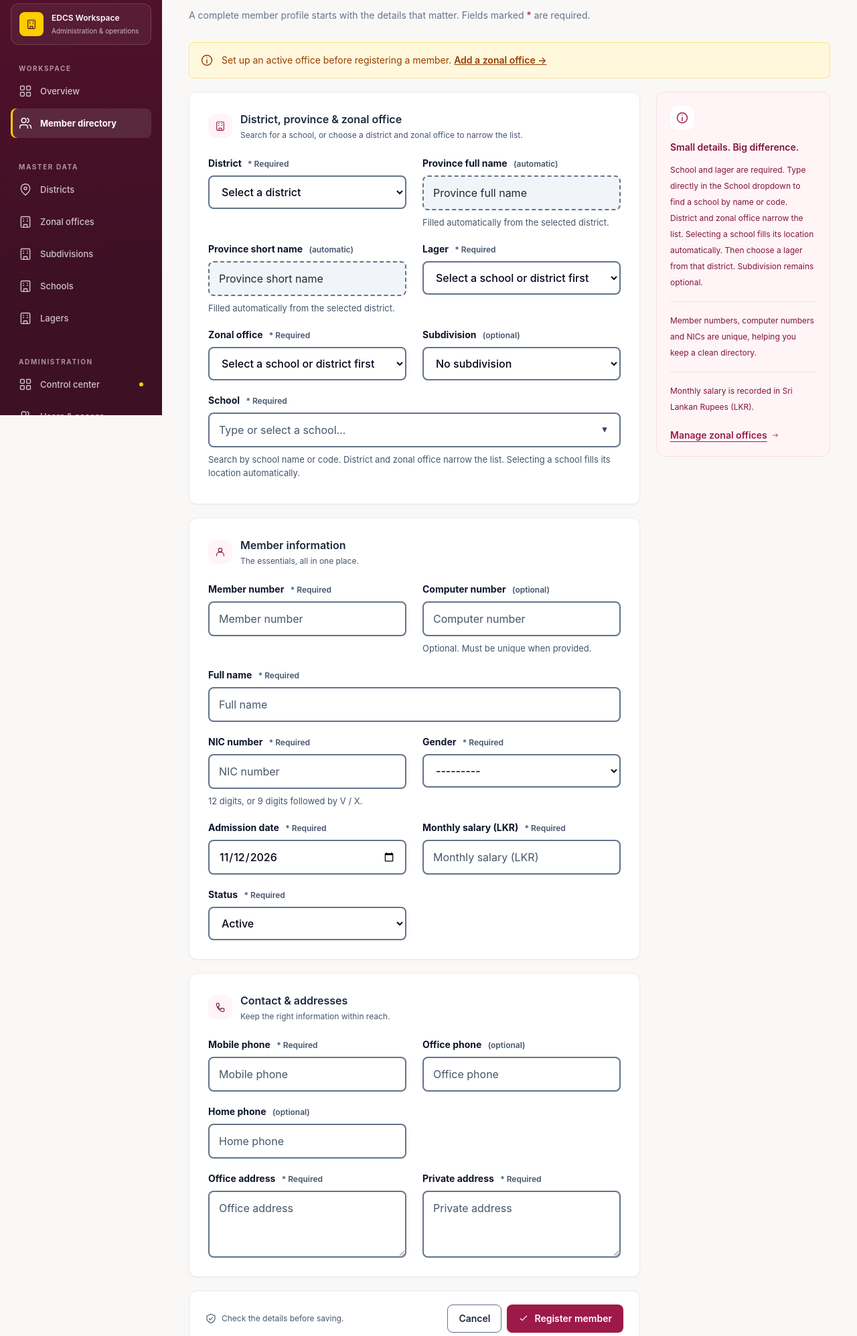
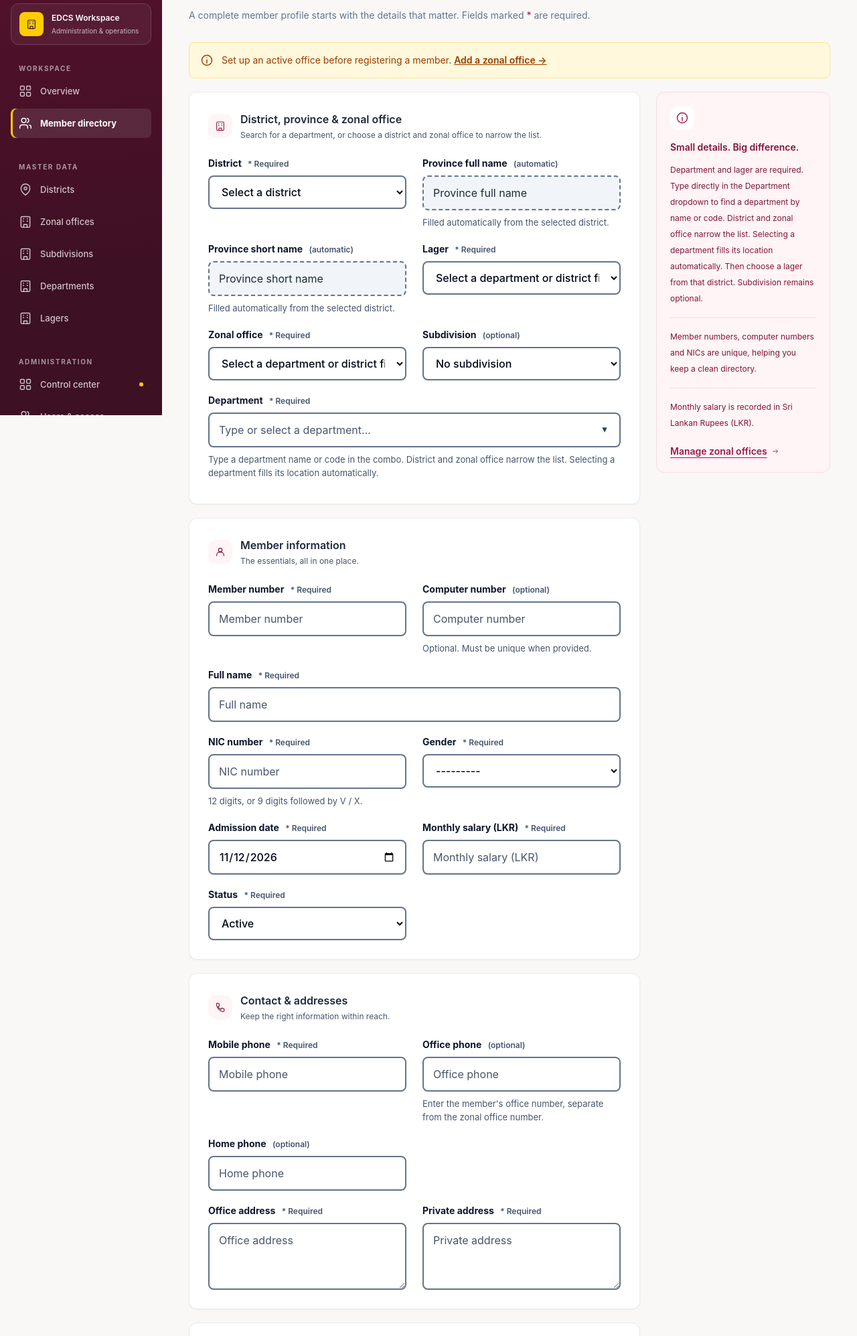
Before and after one commit to namal/edcs_member_module, a Django app: page /members/new/ in a window 1280 px wide. Shown: the part 180-2175 px from the top of the page at 67% size. Run offline with Django 5.2, Linux system fonts and the light colour scheme; the visitor is signed in with stand-in values (Sample User, id 1); data comes from the database, SQL or seed files in the repository; style sheets or scripts are compiled from the project's sources.

Commit message:
Member module changes fix

```diff
--- a/members/forms.py
+++ b/members/forms.py
@@ -164,16 +164,19 @@ class MemberForm(StyledModelForm):
         if office_id:
             schools = schools.filter(zonal_office_id=office_id)
         self.fields["school"].queryset = schools
-        self.fields["school"].empty_label = "Select a school"
+        self.fields["school"].empty_label = "Select a department"
         self.fields["school"].help_text = (
-            "Search by school name or code. District and zonal office narrow the list. "
-            "Selecting a school fills its location automatically."
+            "Type a department name or code in the combo. District and zonal office narrow the list. "
+            "Selecting a department fills its location automatically."
         )
-        self.fields["school"].error_messages["required"] = "Select a school."
+        self.fields["school"].error_messages["required"] = "Select a department."
         self.fields["lager"].error_messages["required"] = "Select a lager."
         self.fields["district"].empty_label = "Select a district"
         self.fields["full_name"].widget.attrs["autocomplete"] = "name"
         self.fields["phone_mobile"].widget.attrs["autocomplete"] = "tel"
+        self.fields["phone_office"].help_text = (
+            "Enter the member's office number, separate from the zonal office number."
+        )
         self.fields["nic_no"].help_text = "12 digits, or 9 digits followed by V / X."
         self.fields["computer_no"].help_text = "Optional. Must be unique when provided."
 
--- a/members/permissions.py
+++ b/members/permissions.py
@@ -9,7 +9,7 @@ MODULES = (
     (District, "Districts", "districts", "district", "pin"),
     (OfficeLocation, "Zonal offices", "offices", "office", "building"),
     (Subdivision, "Subdivisions", "subdivisions", "subdivision", "building"),
-    (School, "Schools", "schools", "school", "building"),
+    (School, "Departments", "schools", "school", "building"),
     (Lager, "Lagers", "lagers", "lager", "building"),
 )
 ACTIONS = ("view", "add", "change", "delete")
--- a/members/views.py
+++ b/members/views.py
@@ -350,7 +350,7 @@ def member_export(request):
             "Status",
             "Province",
             "Subdivision",
-            "School",
+            "Department",
             "Lager Code",
             "Lager",
             "Province Short Name",
@@ -592,7 +592,7 @@ def location_options(request):
 EXTRA_MASTERS = {
     "lagers": (Lager, LagerForm, "Lager", "lager"),
     "subdivisions": (Subdivision, SubdivisionForm, "Subdivision", "subdivision"),
-    "schools": (School, SchoolForm, "School", "school"),
+    "schools": (School, SchoolForm, "Department", "school"),
 }
 
 
@@ -623,7 +623,7 @@ def extra_master_list(request, kind):
         queryset = queryset.filter(zonal_office_id=office)
     context = {
         "section": kind,
-        "title": kind.capitalize(),
+        "title": str(model._meta.verbose_name_plural).capitalize(),
         "singular": singular,
         "list_url": f"{prefix}_list",
         "create_url": f"{prefix}_create",
--- a/static/js/app.js
+++ b/static/js/app.js
@@ -54,7 +54,7 @@
     input.id = `${select.id}_combo`;
     input.type = 'text';
     input.className = 'field-input school-combo-input';
-    input.placeholder = 'Type or select a school…';
+    input.placeholder = 'Type or select a department…';
     input.autocomplete = 'off';
     input.required = select.required;
     input.setAttribute('role', 'combobox');
@@ -69,7 +69,7 @@
     list.id = `${select.id}_options`;
     list.className = 'school-combo-options';
     list.setAttribute('role', 'listbox');
-    list.setAttribute('aria-label', 'Schools');
+    list.setAttribute('aria-label', 'Departments');
     list.hidden = true;
     input.setAttribute('aria-controls', list.id);
     const toggle = document.createElement('button');
@@ -77,7 +77,7 @@
     toggle.className = 'school-combo-toggle';
     toggle.tabIndex = -1;
     toggle.textContent = '▾';
-    toggle.setAttribute('aria-label', 'Show schools');
+    toggle.setAttribute('aria-label', 'Show departments');
     toggle.setAttribute('aria-controls', list.id);
     const status = document.createElement('span');
     status.className = 'sr-only';
@@ -95,7 +95,7 @@
     let active = -1;
     const validate = () => {
       input.setCustomValidity(
-        input.value && !select.value ? 'Select a school from the dropdown.' : '',
+        input.value && !select.value ? 'Select a department from the dropdown.' : '',
       );
     };
     const close = () => {
@@ -147,10 +147,10 @@
         const empty = document.createElement('div');
         empty.className = 'school-combo-empty';
         empty.textContent =
-          'No matching schools. Change the text, district or zonal office.';
+          'No matching departments. Change the text, district or zonal office.';
         list.append(empty);
       }
-      status.textContent = `${matches.length} school${matches.length === 1 ? '' : 's'} available.`;
+      status.textContent = `${matches.length} department${matches.length === 1 ? '' : 's'} available.`;
       highlight(
         matches.length
           ? Math.max(
@@ -256,7 +256,7 @@
       fillOptions(
         school,
         rows,
-        rows.length ? 'Select a school' : 'No matching schools',
+        rows.length ? 'Select a department' : 'No matching departments',
         selected,
       );
       schoolCombo.refresh();
@@ -275,13 +275,15 @@
       fillOptions(
         lager,
         lagers,
-        district.value ? 'Select a lager' : 'Select a school or district first',
+        district.value ? 'Select a lager' : 'Select a department or district first',
         selection.lager,
       );
       fillOptions(
         office,
         locations.offices || [],
-        district.value ? 'Select a zonal office' : 'Select a school or district first',
+        district.value
+          ? 'Select a zonal office'
+          : 'Select a department or district first',
         selection.office,
       );
       updateSubdivisions(selection.subdivision);
@@ -371,10 +373,10 @@
       } catch (error) {
         if (pending !== controller || error.name === 'AbortError') return false;
         say(
-          'Locations could not be loaded. Check your connection and select the school or district again.',
+          'Locations could not be loaded. Check your connection and select the department or district again.',
         );
         office.setCustomValidity(
-          'Select the school or district again to load its locations.',
+          'Select the department or district again to load its locations.',
         );
         return false;
       } finally {
@@ -399,7 +401,6 @@
         (item) => String(item.id) === office.value,
       );
       autofill(form.querySelector('#id_office_address'), row?.address);
-      autofill(form.querySelector('#id_phone_office'), row?.phone);
     });
     subdivision?.addEventListener('change', () => {
       const selectedSchool = schools.find((row) => String(row.id) === school?.value);
@@ -434,7 +435,6 @@
         form.querySelector('#id_office_address'),
         row.address || row.office_address,
       );
-      autofill(form.querySelector('#id_phone_office'), row.phone);
     });
     form.addEventListener('submit', (event) => {
       if (loading) {
--- a/templates/members/district_list.html
+++ b/templates/members/district_list.html
@@ -67,7 +67,7 @@
               <th>Province full name</th>
               <th>Province short name</th>
               <th>Zonal offices</th>
-              <th>Schools</th>
+              <th>Departments</th>
               <th>Lagers</th>
               <th>Members</th>
               <th>Status</th>
--- a/templates/members/extra_master_list.html
+++ b/templates/members/extra_master_list.html
@@ -7,7 +7,7 @@
       <h1 class="page-title">
         {{ title }}<span class="text-brand-600">.</span>
       </h1>
-      <p class="muted mt-2">{{ filtered_count }} matching {{ section }} · {{ record_count }} total</p>
+      <p class="muted mt-2">{{ filtered_count }} matching {{ title|lower }} · {{ record_count }} total</p>
     </div>
     {% if can_add %}
       <a href="{% url create_url %}{% if request.GET.district %}?district={{ request.GET.district|urlencode }}{% endif %}"
@@ -144,7 +144,7 @@
       </div>
     {% else %}
       <div class="empty-state">
-        <h3 class="font-semibold text-slate-700">No matching {{ section }}</h3>
+        <h3 class="font-semibold text-slate-700">No matching {{ title|lower }}</h3>
         <p class="muted mt-2">Add a {{ singular|lower }} or adjust the filters.</p>
       </div>
     {% endif %}
--- a/templates/members/master_form.html
+++ b/templates/members/master_form.html
@@ -69,15 +69,15 @@
       <h3 class="text-sm font-semibold text-brand-700">Keep your records connected</h3>
       <p class="mt-3 text-xs leading-6 text-brand-700">
         {% if section == 'districts' %}
-          Keep both the full province name and its short name for each district, along with a unique district name and code. Add zonal offices and schools under the appropriate district.
+          Keep both the full province name and its short name for each district, along with a unique district name and code. Add zonal offices and departments under the appropriate district.
         {% elif section == 'subdivisions' %}
           Choose a district and zonal office for each subdivision. Subdivision selection is optional when registering a member.
         {% elif section == 'lagers' %}
           Each lager belongs to one district and can have many registered members. Its code is unique. A lager with registered members stays in its district.
         {% elif section == 'schools' %}
-          Each school belongs to a district and zonal office, with an optional subdivision. Its selection label includes the full location.
+          Each department belongs to a district and zonal office, with an optional subdivision. Its selection label includes the full location.
         {% else %}
-          Every zonal office belongs to a district and can have many subdivisions. Records with linked members, subdivisions or schools stay connected to their district.
+          Every zonal office belongs to a district and can have many subdivisions. Records with linked members, subdivisions or departments stay connected to their district.
         {% endif %}
       </p>
       <p class="mt-4 text-xs leading-6 text-brand-700">
--- a/templates/members/member_detail.html
+++ b/templates/members/member_detail.html
@@ -194,7 +194,7 @@
             </dd>
           </div>
           <div>
-            <dt class="detail-label">School</dt>
+            <dt class="detail-label">Department</dt>
             <dd class="detail-value">
               {{ member.school|default:'—' }}
             </dd>
--- a/templates/members/member_form.html
+++ b/templates/members/member_form.html
@@ -71,7 +71,9 @@
             </span>
             <div>
               <h2 class="form-section-title">District, province & zonal office</h2>
-              <p class="text-xs text-slate-600">Search for a school, or choose a district and zonal office to narrow the list.</p>
+              <p class="text-xs text-slate-600">
+                Search for a department, or choose a district and zonal office to narrow the list.
+              </p>
             </div>
           </div>
           <div class="form-grid">
@@ -164,7 +166,7 @@
           </span>
           <h3 class="text-sm font-semibold text-brand-700">Small details. Big difference.</h3>
           <p class="mt-3 text-xs leading-6 text-brand-700">
-            School and lager are required. Type directly in the School dropdown to find a school by name or code. District and zonal office narrow the list. Selecting a school fills its location automatically. Then choose a lager from that district. Subdivision remains optional.
+            Department and lager are required. Type directly in the Department dropdown to find a department by name or code. District and zonal office narrow the list. Selecting a department fills its location automatically. Then choose a lager from that district. Subdivision remains optional.
           </p>
           <hr class="my-4 border-brand-100">
           <p class="text-xs leading-6 text-brand-700">
--- a/templates/registration/login.html
+++ b/templates/registration/login.html
@@ -31,7 +31,7 @@
             <span class="text-accent-500">One shared space.</span>
           </h1>
           <p class="mt-7 max-w-sm text-base leading-7 text-white">
-            Manage your members, districts, zonal offices, schools and lagers in one connected workspace.
+            Manage your members, districts, zonal offices, departments and lagers in one connected workspace.
           </p>
           <div class="mt-10 flex items-center gap-3">
             <span class="flex h-10 w-10 items-center justify-center rounded-xl border border-white/60 text-accent-500">
```
Also changed, not shown: members/models.py (+10 -4 lines), members/tests.py (+32 -1 lines), README.md, members/migrations/0007_department_labels.py (added).
